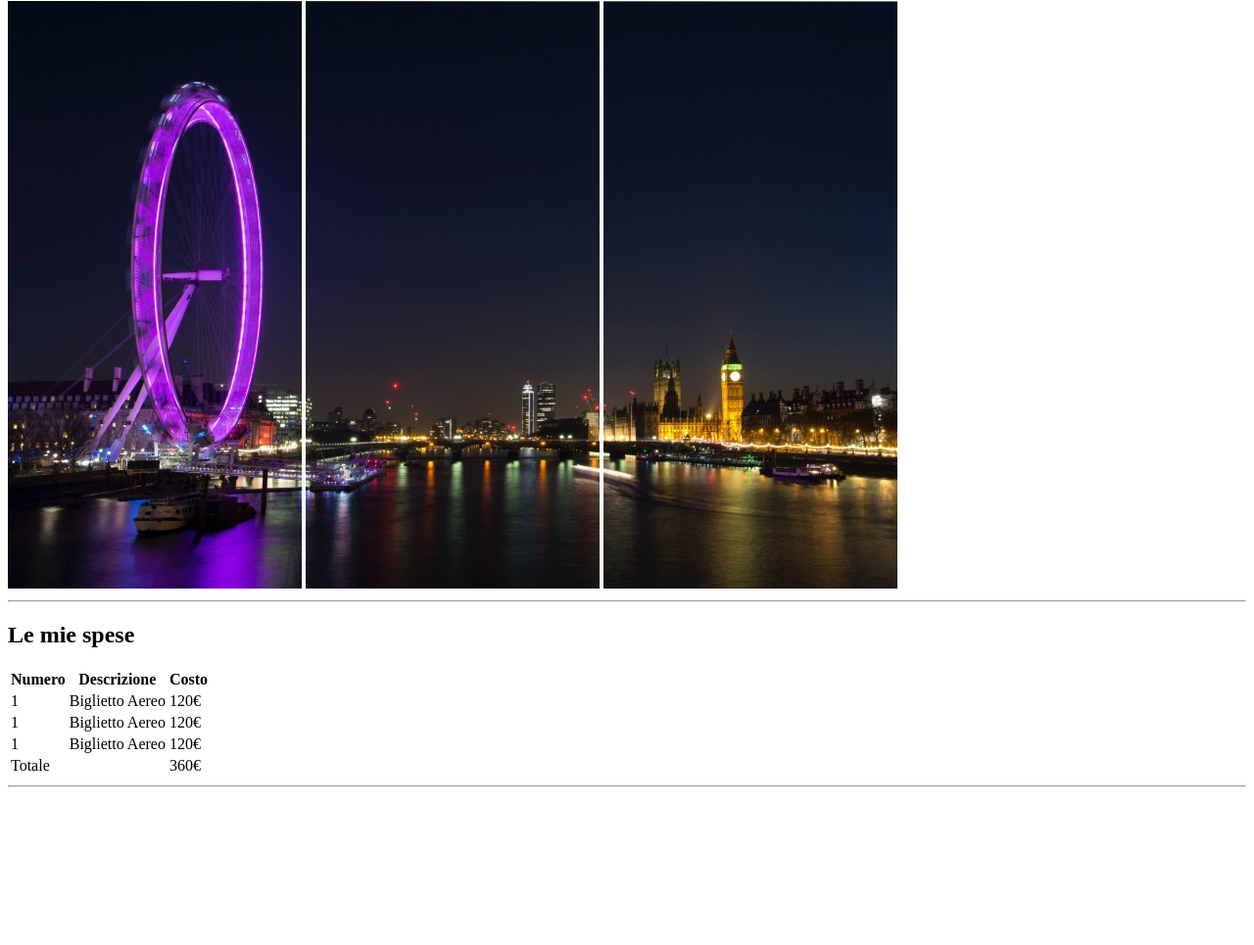
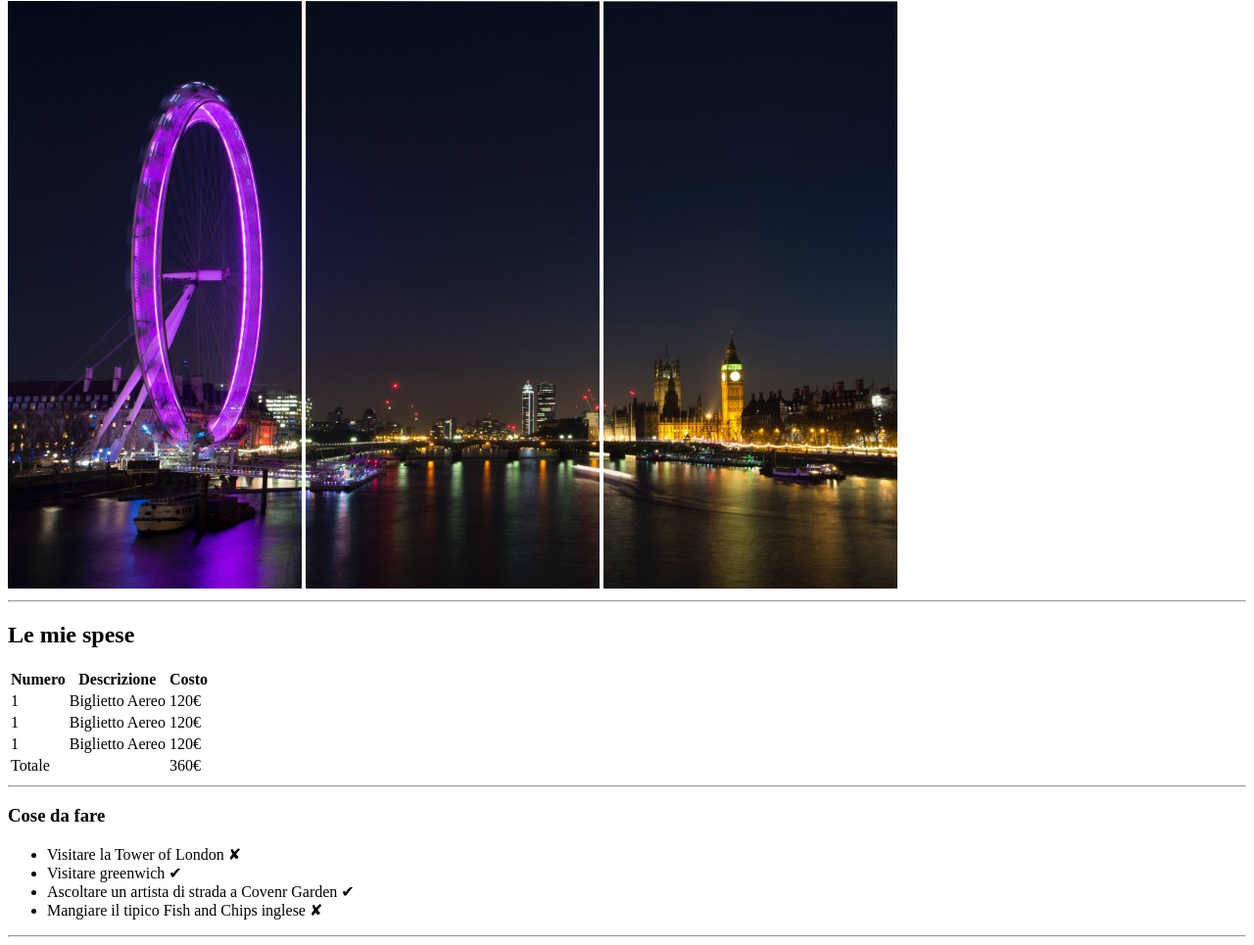
Before and after one commit to alessandroNessi/html-london-trip, a plain HTML site: page index.html in a window 1280 px wide. Shown: the part 79-1044 px from the top of the page at 98% size. Before the commit the page ends 891 px from the top, so only its background shows below. Drawn offline with Linux system fonts and the light colour scheme.

Commit message:
cose da fare done

```diff
--- a/index.html
+++ b/index.html
@@ -25,7 +25,7 @@
         <!-- main start -->
         <main>
             <!-- costs table -->
-            <section class="cost_table">
+            <section class="costtable">
                 <h2>Le mie spese</h2>
                 <table>
 
@@ -69,6 +69,18 @@
             </section>
             <hr>
             <!-- end of costs table -->
+
+            <!-- cose da fare -->
+            <section class="cosedafare">
+                <h3>Cose da fare</h3>
+                <ul>
+                    <li>Visitare la Tower of London &#10008;</li>
+                    <li>Visitare greenwich &#10004;</li>
+                    <li>Ascoltare un artista di strada a Covenr Garden &#10004;</li>
+                    <li>Mangiare il tipico Fish and Chips inglese &#10008;</li>
+                </ul>
+                <hr>
+            </section>
         </main>
         <!-- main end -->
 
```
